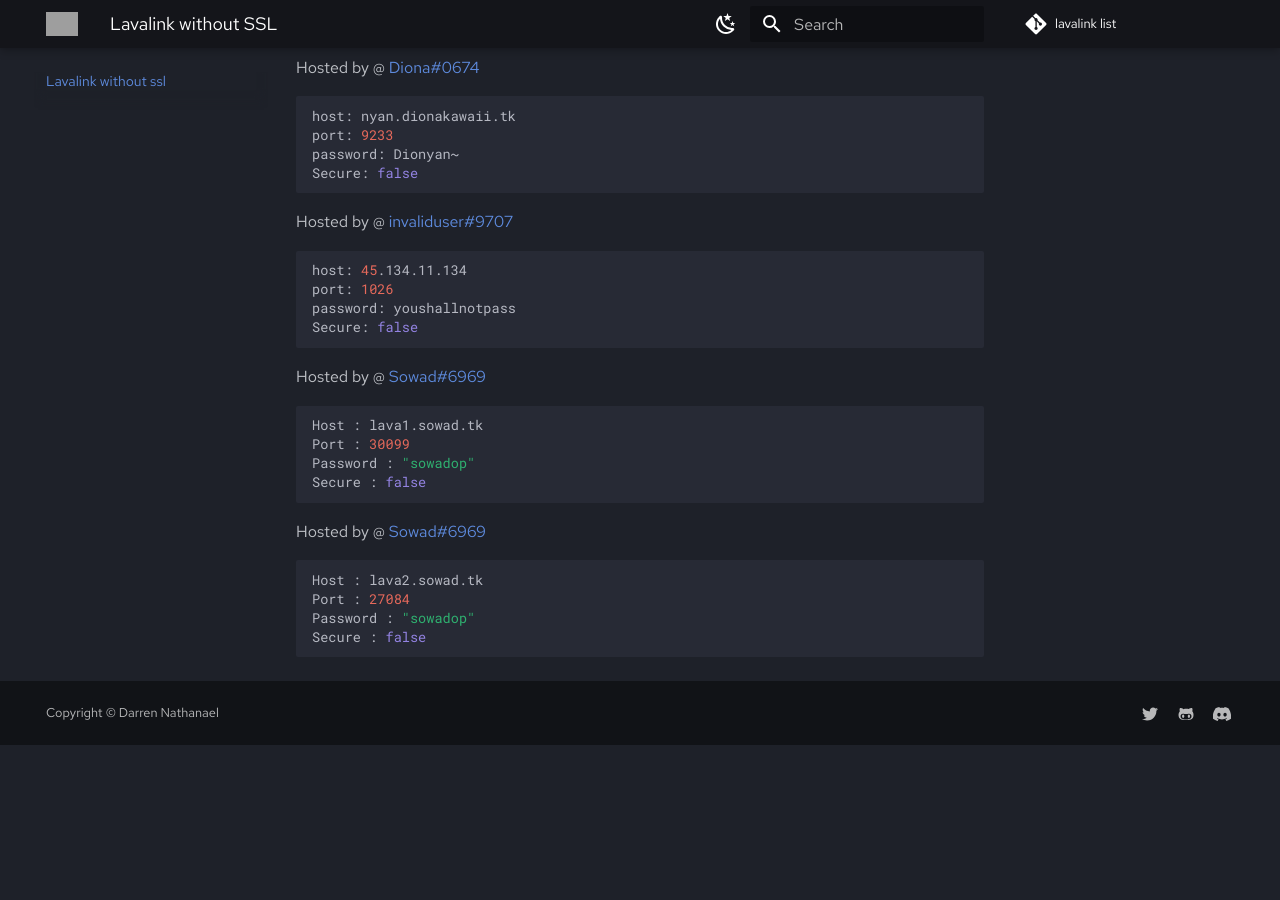
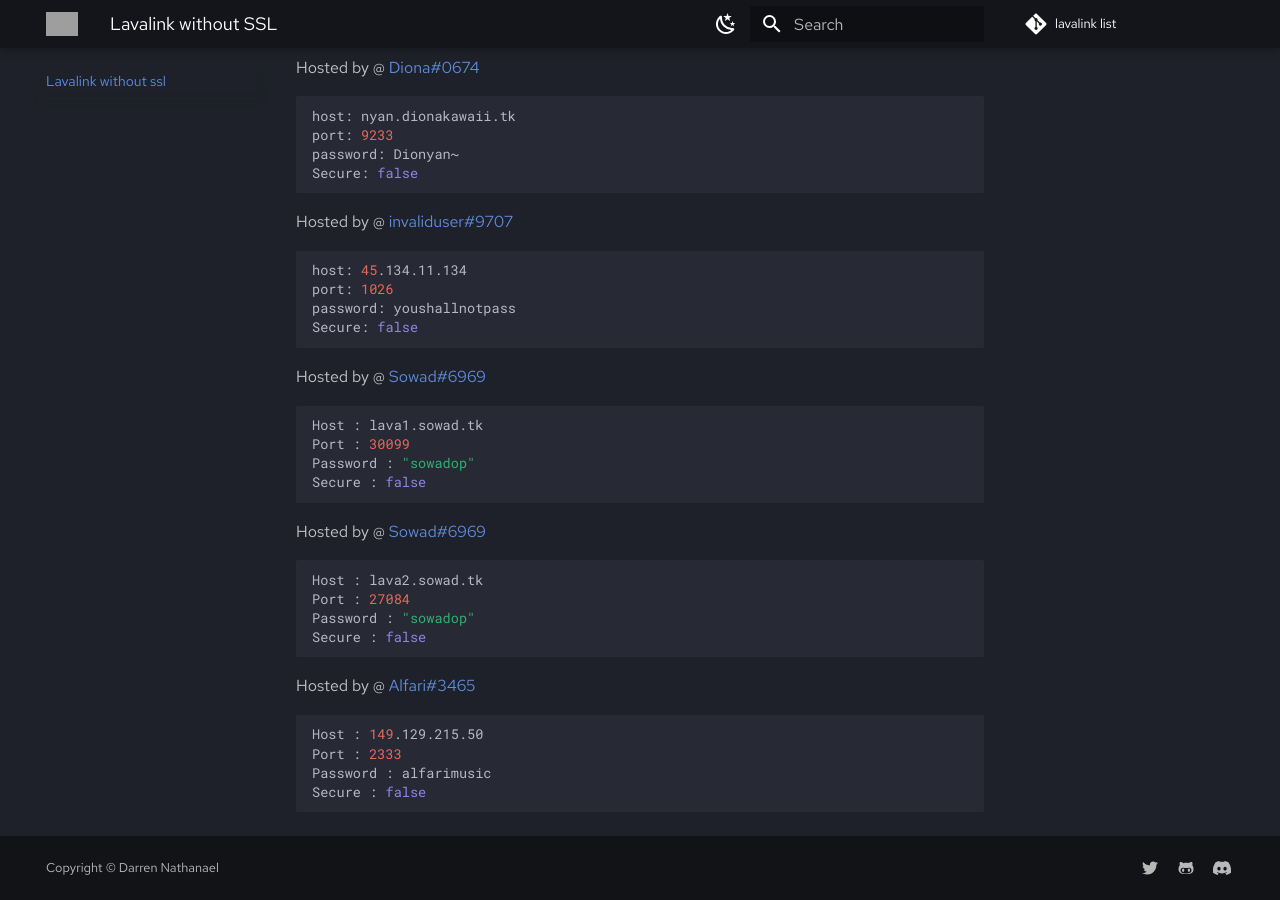
Before and after one commit to DarrenOfficial/lavalink-list, an MkDocs documentation site: the page built from docs/NoSSL/lavalink-without-ssl.md, in a window 1280 px wide and 900 px high, scrolled down 1875 px. Built offline with MkDocs 1.6.1 and Material for MkDocs 9.7.7, drawn with Linux system fonts in a browser that asks for light colours; comment, search, counter and statistics services are not loaded; before the commit the page ends 2620 px from its top, so only the background shows below that; grey boxes are pictures that could not be loaded.

Commit message:
Update lavalink-without-ssl.md (#205)
update

````diff
--- a/docs/NoSSL/lavalink-without-ssl.md
+++ b/docs/NoSSL/lavalink-without-ssl.md
@@ -123,3 +123,10 @@ Port : 27084
 Password : "sowadop"
 Secure : false
 ```
+Hosted by @ [Alfari#3465](https://discord.gg/ZNKNY3RpRg)
+```bash
+Host : 149.129.215.50
+Port : 2333
+Password : alfarimusic
+Secure : false
+```
````
